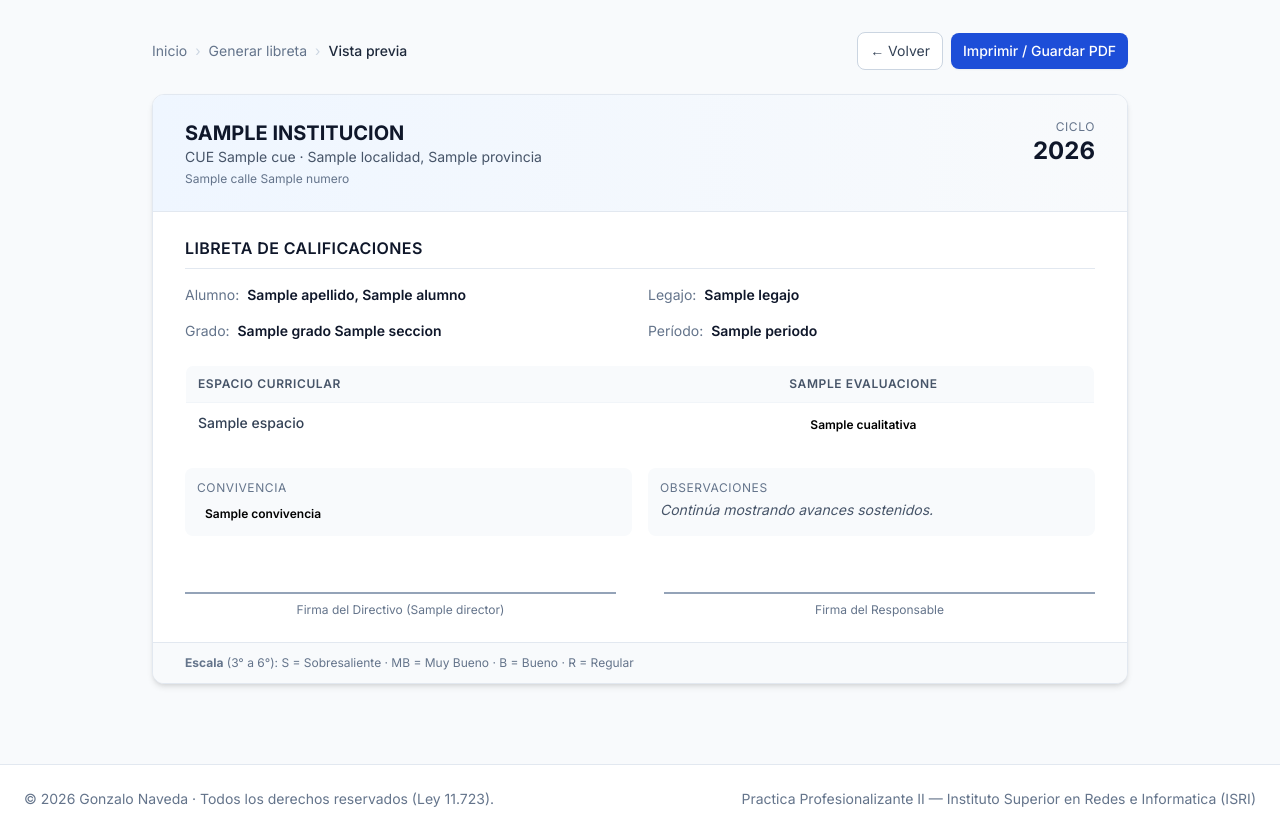
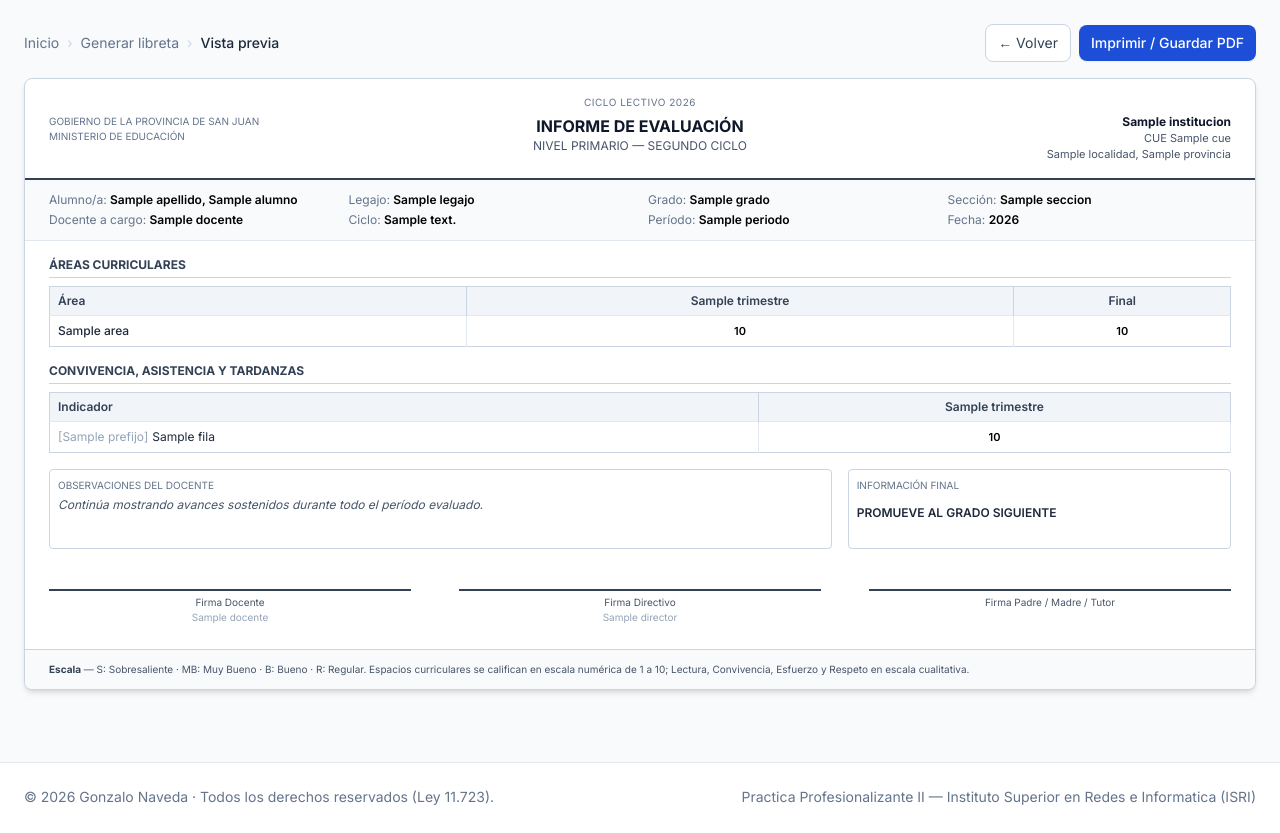
Before and after one commit to GonzaNav/proyintegisri, a FastAPI app: template app/templates/libretas_preview.html in a window 1280 px wide. Shown: the part 61-894 px from the top of the page. After the commit the page ends 866 px from the top, so only its background shows below. Run offline with FastAPI, Linux system fonts and the light colour scheme; the template is opened without the code that fills it: most values are stand-ins (such as "Sample title", 1, 10 or a date in 2020); some libraries are stand-ins or nearby versions.

Commit message:
Adaptar libretas al modelo real del sistema antiguo (DUE 1-2 e Informe 3-6)

```diff
--- a/app/templates/libretas_preview.html
+++ b/app/templates/libretas_preview.html
@@ -1,18 +1,30 @@
 {% extends "base.html" %}
-{% block title %}Vista previa de libreta{% endblock %}
+{% block title %}Libreta {{ alumno.apellido }} {{ alumno.nombre }}{% endblock %}
 
 {% block content %}
 <style>
+  @page { size: legal landscape; margin: 1cm; }
   @media print {
     header, footer, .no-print { display: none !important; }
-    .libreta { box-shadow: none !important; border: none !important; }
+    .libreta { box-shadow: none !important; border: none !important; max-width: 100% !important; }
     body { background: white !important; }
+    table { font-size: 10px; }
+    th, td { padding: 3px 4px !important; }
+  }
+  .badge {
+    display: inline-block;
+    min-width: 1.8rem;
+    padding: 1px 4px;
+    border-radius: 3px;
+    font-size: 11px;
+    font-weight: 600;
+    text-align: center;
   }
 </style>
 
-<div class="max-w-5xl mx-auto px-6 py-8">
+<div class="max-w-7xl mx-auto px-6 py-6">
 
-  <div class="flex items-center justify-between mb-6 no-print">
+  <div class="flex items-center justify-between mb-4 no-print">
     <nav class="flex items-center gap-2 text-sm">
       <a href="/dashboard" class="text-slate-500 hover:text-slate-700">Inicio</a>
       <span class="text-slate-300">›</span>
@@ -28,90 +40,145 @@
     </div>
   </div>
 
-  <div class="libreta bg-white rounded-xl border border-slate-200 shadow-md overflow-hidden">
+  <div class="libreta bg-white rounded-lg border border-slate-300 shadow-md overflow-hidden">
 
-    <div class="bg-gradient-to-r from-blue-50 to-slate-50 px-8 py-6 border-b border-slate-200">
+    <!-- Encabezado institucional -->
+    <div class="px-6 py-4 border-b-2 border-slate-700">
+      <div class="text-center text-[10px] uppercase tracking-wider text-slate-500 mb-1">
+        Ciclo lectivo {{ AUTOR.anio }}
+      </div>
       <div class="flex items-start justify-between gap-4">
-        <div>
-          <h1 class="text-xl font-bold text-slate-900 uppercase">{{ institucion.nombre }}</h1>
-          <p class="text-sm text-slate-600">CUE {{ institucion.cue }} · {{ institucion.localidad }}, {{ institucion.provincia }}</p>
-          <p class="text-xs text-slate-500 mt-1">{{ institucion.calle }} {{ institucion.numero }}</p>
+        <div class="text-left flex-1">
+          <div class="text-[10px] uppercase text-slate-500">Gobierno de la Provincia de San Juan</div>
+          <div class="text-[10px] uppercase text-slate-500">Ministerio de Educación</div>
         </div>
-        <div class="text-right">
-          <div class="text-xs text-slate-500 uppercase tracking-wider">Ciclo</div>
-          <div class="text-2xl font-bold text-slate-900">{{ AUTOR.anio }}</div>
+        <div class="flex-1 text-center">
+          {% if datos.primer_ciclo %}
+            <h1 class="text-base font-bold text-slate-900 uppercase">D.U.E. — Documento Único de Evaluación</h1>
+            <p class="text-xs text-slate-600 uppercase">Unidad Pedagógica de 1° y 2° Grado</p>
+          {% else %}
+            <h1 class="text-base font-bold text-slate-900 uppercase">Informe de Evaluación</h1>
+            <p class="text-xs text-slate-600 uppercase">Nivel Primario — Segundo Ciclo</p>
+          {% endif %}
+        </div>
+        <div class="text-right flex-1 text-xs">
+          <div class="font-bold text-slate-900">{{ institucion.nombre }}</div>
+          <div class="text-[11px] text-slate-600">CUE {{ institucion.cue }}</div>
+          <div class="text-[11px] text-slate-600">{{ institucion.localidad }}, {{ institucion.provincia }}</div>
         </div>
       </div>
     </div>
 
-    <div class="px-8 py-6">
-      <h2 class="text-base font-semibold text-slate-900 uppercase tracking-wide mb-4 pb-2 border-b border-slate-200">
-        Libreta de calificaciones
+    <!-- Datos del alumno -->
+    <div class="px-6 py-3 bg-slate-50 grid grid-cols-2 md:grid-cols-4 gap-y-1 gap-x-4 text-xs border-b border-slate-200">
+      <div><span class="text-slate-500">Alumno/a:</span> <span class="font-semibold">{{ alumno.apellido }}, {{ alumno.nombre }}</span></div>
+      <div><span class="text-slate-500">Legajo:</span> <span class="font-semibold">{{ alumno.legajo }}</span></div>
+      <div><span class="text-slate-500">Grado:</span> <span class="font-semibold">{{ curso.grado }}</span></div>
+      <div><span class="text-slate-500">Sección:</span> <span class="font-semibold">{{ curso.seccion }}</span></div>
+      <div><span class="text-slate-500">Docente a cargo:</span> <span class="font-semibold">{{ curso.docente }}</span></div>
+      <div><span class="text-slate-500">Ciclo:</span> <span class="font-semibold">{{ datos.ciclo_texto }}</span></div>
+      <div><span class="text-slate-500">Período:</span> <span class="font-semibold">{{ periodo }}</span></div>
+      <div><span class="text-slate-500">Fecha:</span> <span class="font-semibold">{{ AUTOR.anio }}</span></div>
+    </div>
+
+    <!-- Tabla principal de areas curriculares -->
+    <div class="px-6 py-4">
+      <h2 class="text-xs font-bold text-slate-700 uppercase mb-2 border-b border-slate-300 pb-1">
+        Áreas curriculares
       </h2>
+      <table class="w-full border border-slate-300 text-xs">
+        <thead class="bg-slate-100">
+          <tr>
+            <th class="px-2 py-1.5 text-left font-semibold text-slate-700 border-r border-slate-300">Área</th>
+            {% for t in datos.trimestres %}
+              <th class="px-2 py-1.5 text-center font-semibold text-slate-700 border-r border-slate-300">{{ t }}</th>
+            {% endfor %}
+            <th class="px-2 py-1.5 text-center font-semibold text-slate-700">Final</th>
+          </tr>
+        </thead>
+        <tbody>
+          {% for fila in datos.areas %}
+          <tr class="border-t border-slate-200">
+            <td class="px-2 py-1.5 font-medium text-slate-800 border-r border-slate-200">{{ fila.area }}</td>
+            {% for t in fila.trimestres %}
+              <td class="px-2 py-1.5 text-center border-r border-slate-200">
+                <span class="badge {{ t.color }}">{{ t.valor }}</span>
+              </td>
+            {% endfor %}
+            <td class="px-2 py-1.5 text-center font-semibold">
+              <span class="badge {{ fila.final.color }}">{{ fila.final.valor }}</span>
+            </td>
+          </tr>
+          {% endfor %}
+        </tbody>
+      </table>
+    </div>
 
-      <div class="grid grid-cols-2 gap-4 mb-6 text-sm">
-        <div><span class="text-slate-500">Alumno:</span> <span class="font-semibold text-slate-900 ml-1">{{ alumno.apellido }}, {{ alumno.nombre }}</span></div>
-        <div><span class="text-slate-500">Legajo:</span> <span class="font-semibold text-slate-900 ml-1">{{ alumno.legajo }}</span></div>
-        <div><span class="text-slate-500">Grado:</span> <span class="font-semibold text-slate-900 ml-1">{{ curso.grado }} {{ curso.seccion }}</span></div>
-        <div><span class="text-slate-500">Período:</span> <span class="font-semibold text-slate-900 ml-1">{{ periodo }}</span></div>
-      </div>
-
-      <table class="w-full border border-slate-200 rounded-lg overflow-hidden">
-        <thead class="bg-slate-50">
+    <!-- Convivencia / asistencia -->
+    <div class="px-6 pb-4">
+      <h2 class="text-xs font-bold text-slate-700 uppercase mb-2 border-b border-slate-300 pb-1">
+        {% if datos.primer_ciclo %}Convivencia y asistencia{% else %}Convivencia, asistencia y tardanzas{% endif %}
+      </h2>
+      <table class="w-full border border-slate-300 text-xs">
+        <thead class="bg-slate-100">
           <tr>
-            <th class="px-3 py-2.5 text-left text-xs font-semibold text-slate-600 uppercase tracking-wider">Espacio curricular</th>
-            {% for e in evaluaciones %}
-              <th class="px-3 py-2.5 text-center text-xs font-semibold text-slate-600 uppercase tracking-wider">{{ e }}</th>
+            <th class="px-2 py-1.5 text-left font-semibold text-slate-700 border-r border-slate-300">Indicador</th>
+            {% for t in datos.trimestres %}
+              <th class="px-2 py-1.5 text-center font-semibold text-slate-700 border-r border-slate-300">{{ t }}</th>
             {% endfor %}
           </tr>
         </thead>
-        <tbody class="bg-white">
-          {% for espacio, cualitativas in filas %}
-          <tr class="border-t border-slate-100">
-            <td class="px-3 py-2.5 text-sm text-slate-700 font-medium">{{ espacio }}</td>
-            {% for nota, cualitativa in cualitativas %}
-              <td class="px-3 py-2 text-center">
-                <span class="inline-block px-2 py-0.5 rounded text-xs font-semibold {{ color_cualitativa(cualitativa) }}">
-                  {{ cualitativa }}
-                </span>
+        <tbody>
+          {% for fila in datos.convivencia %}
+          <tr class="border-t border-slate-200">
+            <td class="px-2 py-1.5 text-slate-800 border-r border-slate-200">
+              <span class="text-slate-400 mr-1">[{{ fila.prefijo }}]</span>{{ fila.nombre }}
+            </td>
+            {% for v in fila.trimestres %}
+              <td class="px-2 py-1.5 text-center border-r border-slate-200">
+                <span class="badge {{ v.color }}">{{ v.valor }}</span>
               </td>
             {% endfor %}
           </tr>
           {% endfor %}
         </tbody>
       </table>
+    </div>
 
-      <div class="grid grid-cols-2 gap-4 mt-6">
-        <div class="bg-slate-50 rounded-lg p-3">
-          <div class="text-xs text-slate-500 uppercase tracking-wider">Convivencia</div>
-          <div class="mt-1">
-            <span class="inline-block px-2 py-0.5 rounded text-xs font-semibold {{ color_cualitativa(convivencia) }}">
-              {{ convivencia }}
-            </span>
-          </div>
-        </div>
-        <div class="bg-slate-50 rounded-lg p-3">
-          <div class="text-xs text-slate-500 uppercase tracking-wider">Observaciones</div>
-          <div class="text-sm text-slate-600 mt-1 italic">Continúa mostrando avances sostenidos.</div>
-        </div>
+    <!-- Observaciones y firmas -->
+    <div class="px-6 pb-4 grid grid-cols-1 md:grid-cols-3 gap-4">
+      <div class="md:col-span-2 border border-slate-300 rounded p-2 min-h-[80px]">
+        <div class="text-[10px] uppercase text-slate-500 mb-1">Observaciones del docente</div>
+        <div class="text-xs italic text-slate-600">Continúa mostrando avances sostenidos durante todo el período evaluado.</div>
       </div>
-
-      <div class="grid grid-cols-2 gap-12 mt-10 pt-4">
-        <div class="border-t-2 border-slate-400 pt-2 text-center">
-          <div class="text-xs text-slate-500">Firma del Directivo ({{ institucion.director }})</div>
-        </div>
-        <div class="border-t-2 border-slate-400 pt-2 text-center">
-          <div class="text-xs text-slate-500">Firma del Responsable</div>
+      <div class="border border-slate-300 rounded p-2">
+        <div class="text-[10px] uppercase text-slate-500 mb-1">Información final</div>
+        <div class="text-xs font-semibold text-slate-800 mt-3">
+          {% if datos.primer_ciclo %}PROMUEVE{% else %}PROMUEVE AL GRADO SIGUIENTE{% endif %}
         </div>
       </div>
     </div>
 
-    <div class="bg-slate-50 px-8 py-3 border-t border-slate-200 text-xs text-slate-500">
-      <strong>Escala</strong>
-      {% if curso.grado in ["1°", "2°"] %}
-        (1° y 2°): LA = Logro Avanzado · L = Logrado · EP = En Proceso · NL = No Logrado
+    <!-- Firmas -->
+    <div class="px-6 pb-6 grid grid-cols-3 gap-12 pt-6">
+      <div class="border-t-2 border-slate-700 pt-1 text-center text-[10px] text-slate-600">
+        Firma Docente<br><span class="text-slate-400">{{ curso.docente }}</span>
+      </div>
+      <div class="border-t-2 border-slate-700 pt-1 text-center text-[10px] text-slate-600">
+        Firma Directivo<br><span class="text-slate-400">{{ institucion.director }}</span>
+      </div>
+      <div class="border-t-2 border-slate-700 pt-1 text-center text-[10px] text-slate-600">
+        Firma Padre / Madre / Tutor
+      </div>
+    </div>
+
+    <!-- Escala -->
+    <div class="bg-slate-50 px-6 py-3 border-t border-slate-300 text-[10px] text-slate-600">
+      <strong class="text-slate-700">Escala</strong>
+      {% if datos.primer_ciclo %}
+        — LA: Logrado con Autonomía · L: Logrado · EP: En Proceso · NL: No Logrado
       {% else %}
-        (3° a 6°): S = Sobresaliente · MB = Muy Bueno · B = Bueno · R = Regular
+        — S: Sobresaliente · MB: Muy Bueno · B: Bueno · R: Regular. Espacios curriculares se califican en escala numérica de 1 a 10; Lectura, Convivencia, Esfuerzo y Respeto en escala cualitativa.
       {% endif %}
     </div>
   </div>
```
Also changed, not shown: app/routers/libretas.py (+110 -25 lines), app/utils/escala.py (+58 -13 lines).
